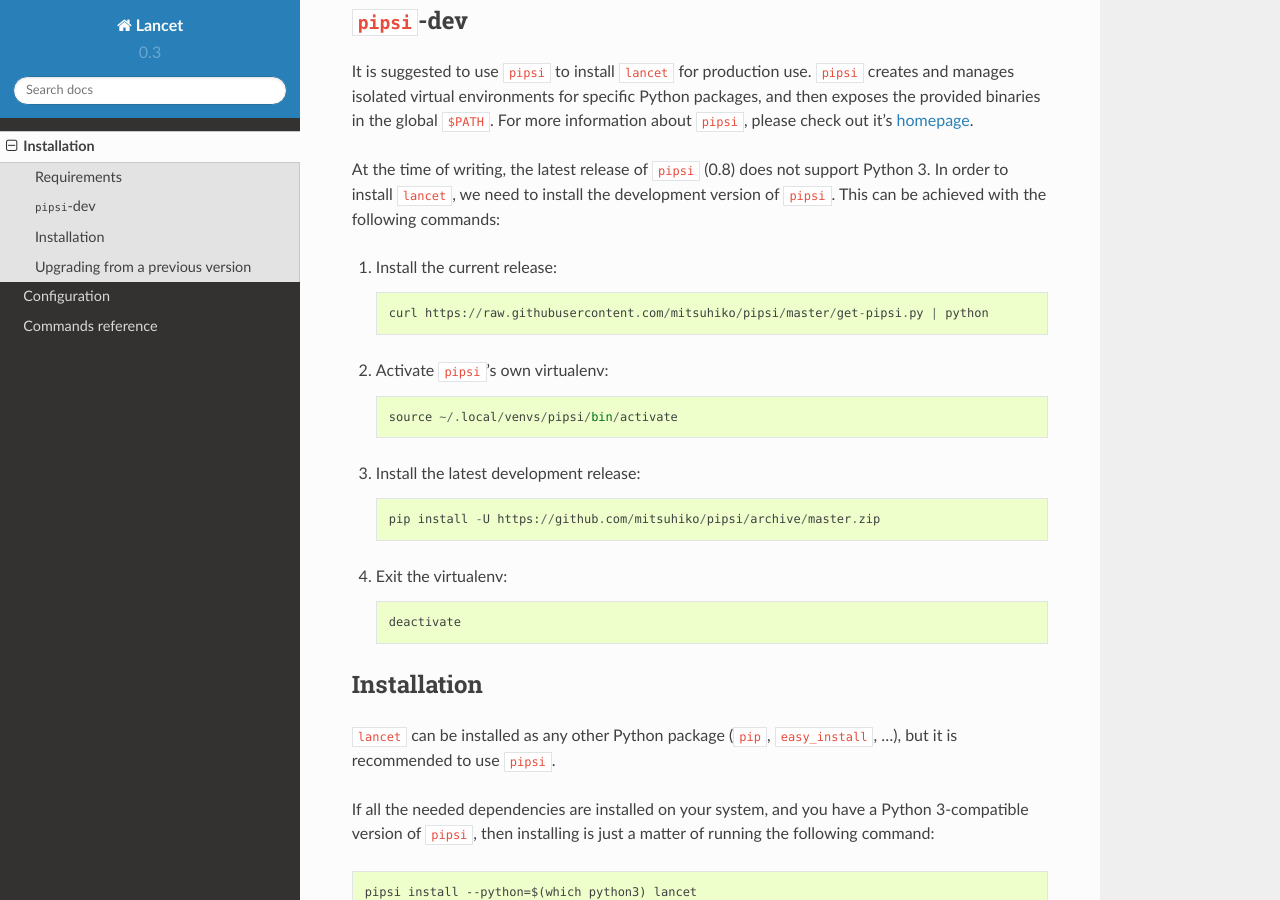
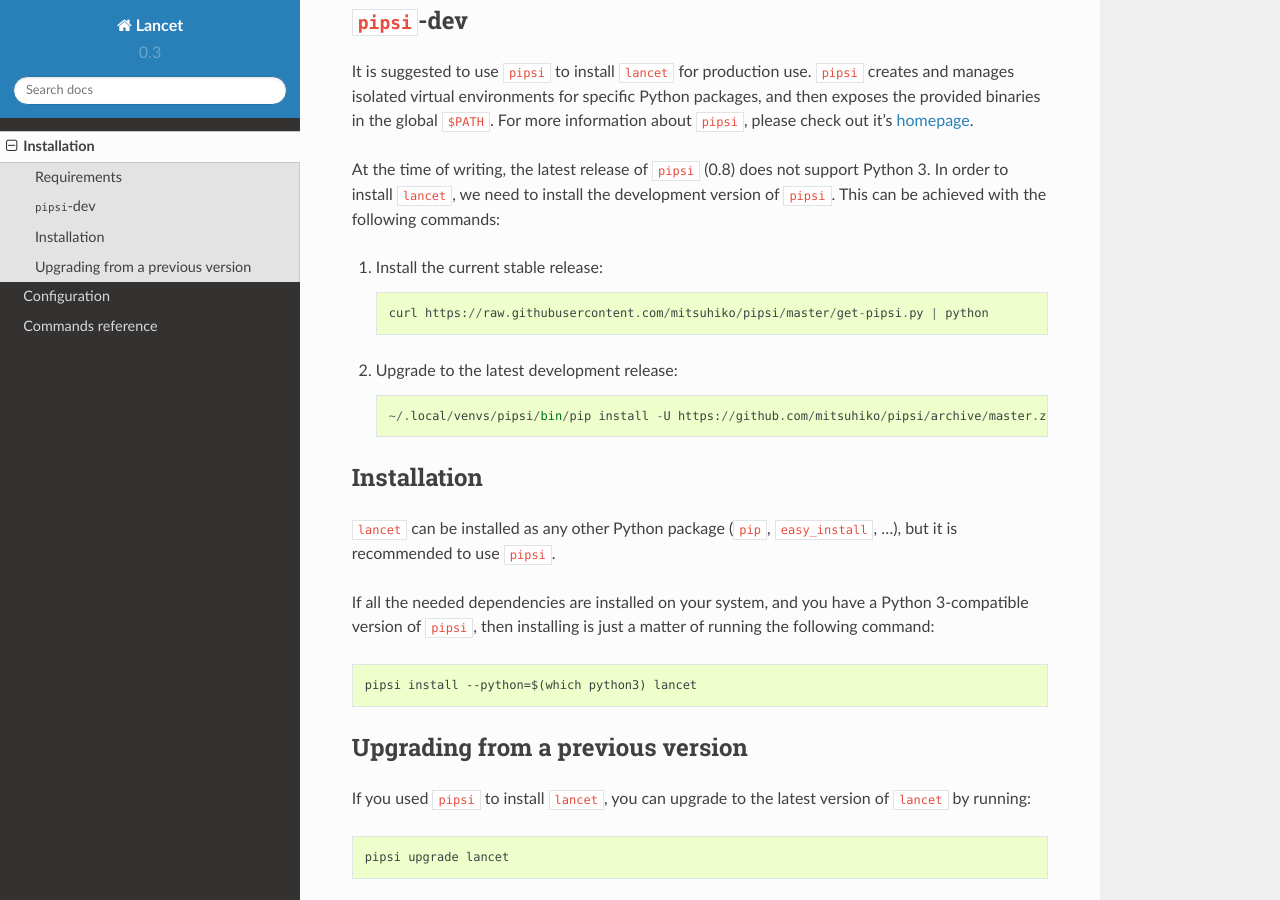
Before and after one commit to GaretJax/lancet, a Sphinx documentation site: the page built from docs/installation.rst, in a window 1280 px wide and 900 px high, scrolled down 407 px. Built offline with Sphinx 7.4.7 and the Read the Docs theme 2.0.0, drawn with Linux system fonts in a browser that asks for light colours.

Commit message:
Simplify pipsi-dev installation instructions.

```diff
--- a/docs/installation.rst
+++ b/docs/installation.rst
@@ -31,21 +31,13 @@
 Python 3. In order to install ``lancet``, we need to install the development
 version of ``pipsi``. This can be achieved with the following commands:
 
-1. Install the current release::
+1. Install the current stable release::
 
       curl https://raw.githubusercontent.com/mitsuhiko/pipsi/master/get-pipsi.py | python
 
-2. Activate ``pipsi``'s own virtualenv::
+2. Upgrade to the latest development release::
 
-      source ~/.local/venvs/pipsi/bin/activate
-
-3. Install the latest development release::
-
-      pip install -U https://github.com/mitsuhiko/pipsi/archive/master.zip
-
-4. Exit the virtualenv::
-
-      deactivate
+      ~/.local/venvs/pipsi/bin/pip install -U https://github.com/mitsuhiko/pipsi/archive/master.zip
 
 .. _homepage: https://github.com/mitsuhiko/pipsi
 
```
